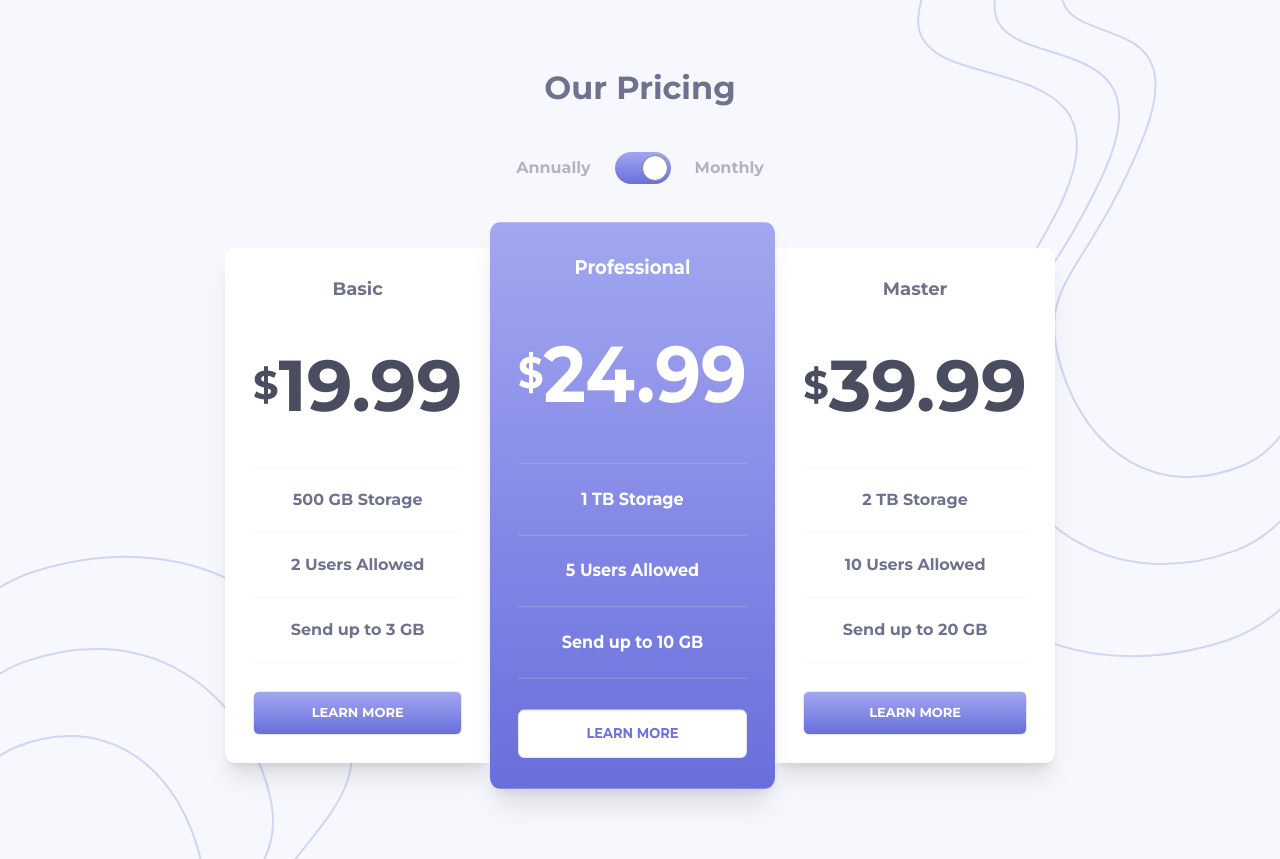
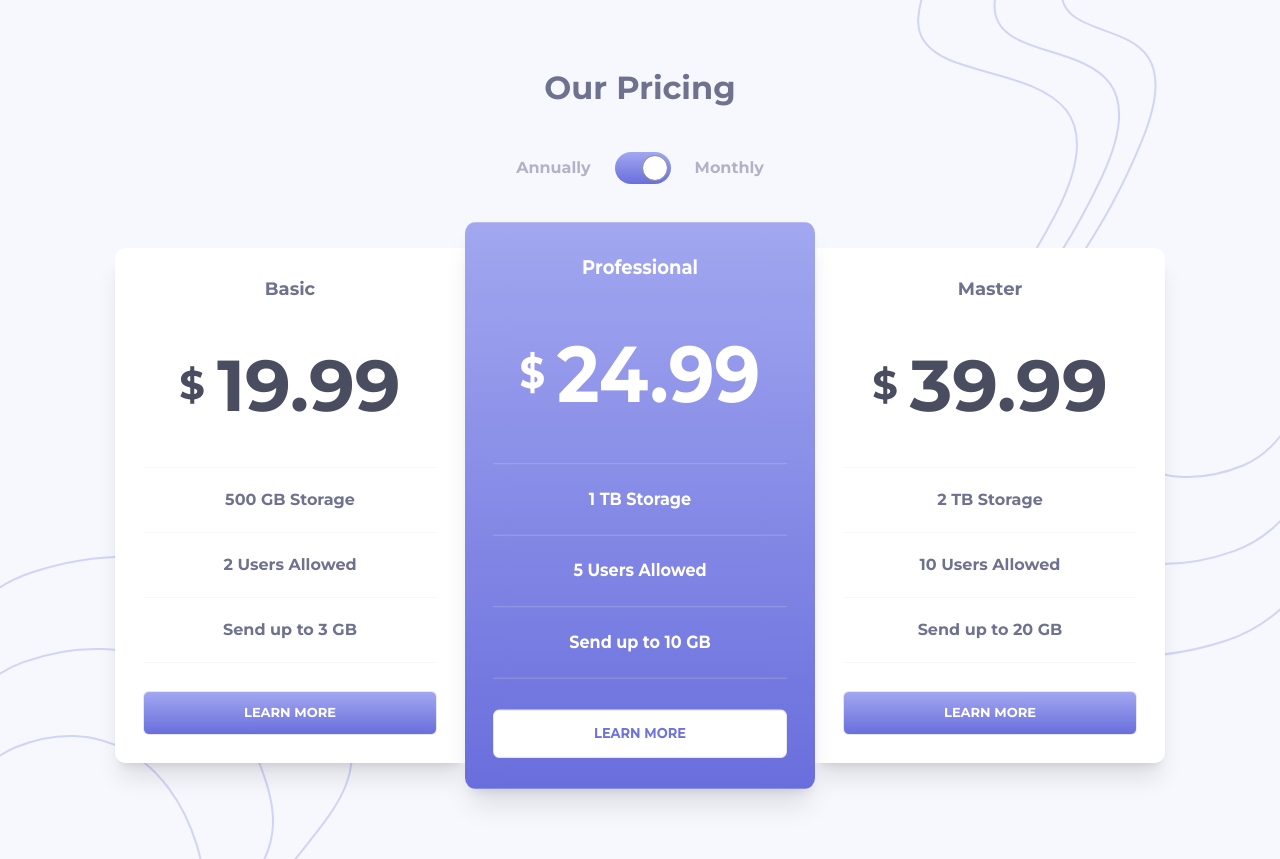
Before and after one commit to DevTruce/pricing-component, a React (Create React App) app: page / in a window 1280 px wide. Built offline with nearby package versions, Linux system fonts and the light colour scheme.

Commit message:
fix card pricing position/spacing

```diff
--- a/src/components/Card.js
+++ b/src/components/Card.js
@@ -2,31 +2,32 @@ export default function Card({ card, annualBilling }) {
   console.log("Card Rendered:", card.tier, "| annualBilling:", annualBilling);
   return (
     <div
-      className={`flex flex-col rounded-[0.625rem] text-center mb-8 p-7 overflow-hidden shadow-xl ${
+      className={`flex flex-col rounded-[0.625rem] text-center mb-8 p-7 overflow-hidden shadow-xl min-w-[20.375rem] lg:min-w-[21.875rem] box-border ${
         card.bestValue ? "bg-purpleGradient" : "bg-white"
       } ${card.tier === "Basic" && "lg:rounded-r-none"} ${
         card.tier === "Master" && "lg:rounded-l-none"
       } ${card.tier === "Professional" && "lg:scale-y-110"}`}
     >
+      {/* card tier */}
       <h2
-        className={`font-bold text-[1.125rem] mb-7 ${
+        className={`font-bold text-[1.125rem] mb-7  ${
           card.bestValue ? "text-white" : "text-lightGray"
         }`}
       >
         {card.tier}
       </h2>
-      <h3
-        className={` font-bold text-[4.5rem] ${
+
+      {/* card pricing */}
+      <div
+        className={` font-bold text-[4.5rem] flex flex-row items-center mx-auto ${
           card.bestValue ? "text-white" : "text-darkGray"
         }`}
       >
-        <div className="flex flex-row items-center">
-          <span className="text-[2.5rem]">$</span>
-          <span className="">
-            {annualBilling ? card.yearlyCost : card.monthlyCost}
-          </span>
-        </div>
-      </h3>
+        <span className="text-[2.5rem]">$</span>
+        <span className="pl-3 ">
+          {annualBilling ? card.yearlyCost : card.monthlyCost}
+        </span>
+      </div>
 
       <ul
         className={`flex flex-col gap-5 font-bold mt-7 mb-7 ${
```
